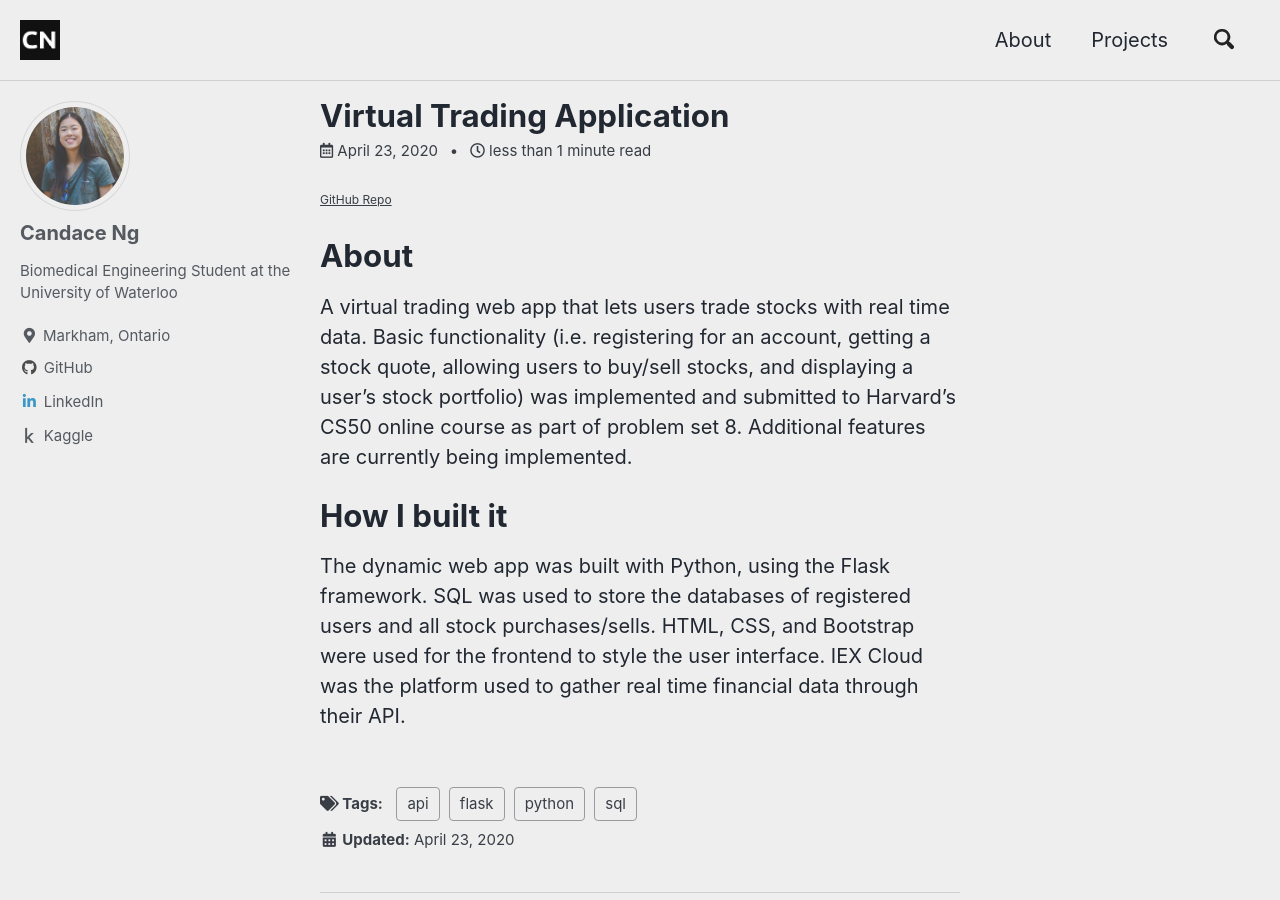
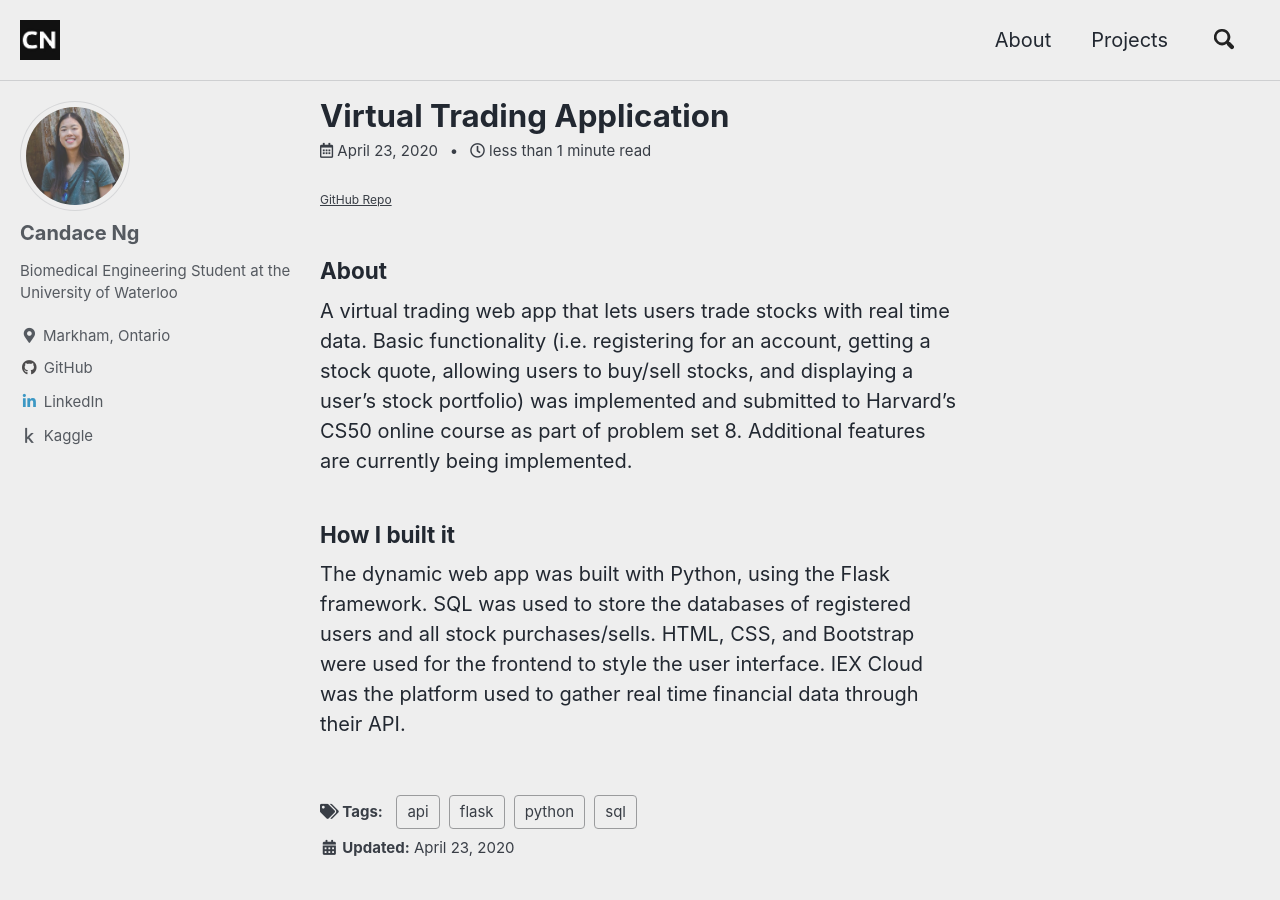
Before and after one commit to candaceng/candaceng, a Jekyll site: the page built from _posts/2020-04-23-virtual-trading.md, in a window 1280 px wide and 900 px high. Built offline with Jekyll 4.4.1, drawn with Linux system fonts in a browser that asks for light colours; cached includes are drawn as plain includes.

```diff
--- a/_posts/2020-04-23-virtual-trading.md
+++ b/_posts/2020-04-23-virtual-trading.md
@@ -6,8 +6,8 @@ excerpt: "Virtual stock trading web app using real time data"
 ---
 <a style="font-size: 12px;" href="https://github.com/candaceng/virtual-trading">GitHub Repo</a>
 
-# About
+### About
 A virtual trading web app that lets users trade stocks with real time data. Basic functionality (i.e. registering for an account, getting a stock quote, allowing users to buy/sell stocks, and displaying a user's stock portfolio) was implemented and submitted to Harvard's CS50 online course as part of problem set 8. Additional features are currently being implemented.
 
-# How I built it
+### How I built it
 The dynamic web app was built with Python, using the Flask framework. SQL was used to store the databases of registered users and all stock purchases/sells. HTML, CSS, and Bootstrap were used for the frontend to style the user interface. IEX Cloud was the platform used to gather real time financial data through their API.
```
